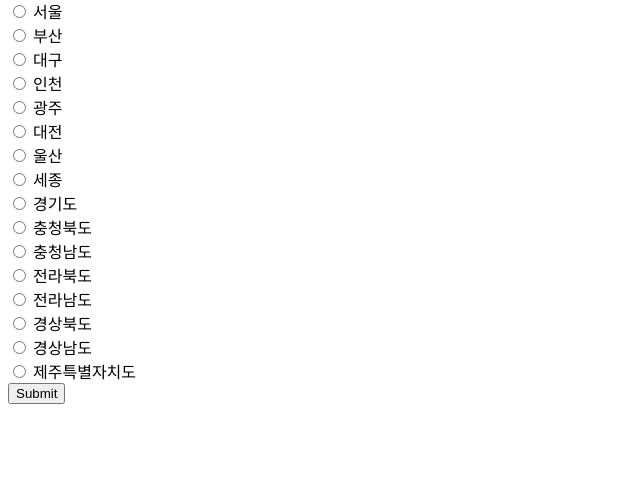
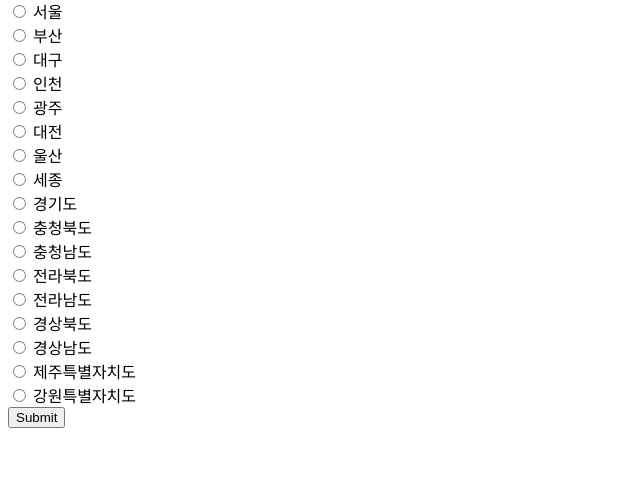
Before and after one commit to hansung1908/mini-project, a Flask app: page / in a window 1280 px wide. Shown: the part 130-622 px from the top of the page, without its empty margins (0-640 px from the left). Run offline with Flask 3, Linux system fonts and the light colour scheme; parts of the project's set-up code (start-up, migrations or seed data) failed here and were passed over.

```diff
--- a/fashion_project/app.py
+++ b/fashion_project/app.py
@@ -19,5 +19,4 @@ def view():
     weather_info = weather.weather_data.get(location, "날씨 정보를 찾을 수 없습니다.")
     return render_template('view.html', location=location, weather_info=weather_info)
 
-
 app.run(debug=True)
--- a/fashion_project/templates/index.html
+++ b/fashion_project/templates/index.html
@@ -41,7 +41,10 @@
         <label for="gyeongnam">경상남도</label><br>
         <input type="radio" id="jeju" name="location" value="제주">
         <label for="jeju">제주특별자치도</label><br>
+        <input type="radio" id="gangwon" name="location" value="강원">
+        <label for="gangwon">강원특별자치도</label><br>
         <input type="submit" value="Submit">
+
     </form>
 </body>
 </html>
--- a/fashion_project/weather.py
+++ b/fashion_project/weather.py
@@ -24,7 +24,7 @@ elif int(now_time[0:2]) < 24:
 
 print(now_date, now_time)
 
-# 서울, 부산, 대구, 인천, 광주, 대전, 울산, 세종, 경기, 충북, 충남, 전북, 전남, 경북, 경남, 제주순으로 좌표값
+# 서울, 부산, 대구, 인천, 광주, 대전, 울산, 세종, 경기, 충북, 충남, 전북, 전남, 경북, 경남, 제주, 강원순으로 좌표값
 xy_list = [(60, 127), (98, 76), (89, 90), (55, 124), (58, 74), (67, 100), (102, 84), (66, 103), \
            (60, 120), (69, 107), (68, 100), (63, 89), (51, 67), (89, 91), (91, 77), (52, 38), (73, 134)]
 
@@ -32,7 +32,7 @@ xy_list = [(60, 127), (98, 76), (89, 90), (55, 124), (58, 74), (67, 100), (102,
 api_key = "1%2FCFOLYKPhbqr5KCMfu2IA4Zl25N6B7KedYBRbxuh3AbeigZpcJtFG3pdO9DUDgohN8Qe2L%2BdHjidB1dwABAaQ%3D%3D"
 
 # 각 지역 이름
-locations = ["서울", "부산", "대구", "인천", "광주", "대전", "울산", "세종", "경기", "충북", "충남", "전북", "전남", "경북", "경남", "제주"]
+locations = ["서울", "부산", "대구", "인천", "광주", "대전", "울산", "세종", "경기", "충북", "충남", "전북", "전남", "경북", "경남", "제주", "강원"]
 
 # 각 지역의 온도, 강수량, 풍속
 temperature = []
@@ -60,7 +60,7 @@ for i in range(0, len(xy_list)):
 weather_data = {}
 for i in range(len(locations)):
     weather_data[locations[i]] = {
-        "기온": temperature[i],
+        "기온": float(temperature[i]),
         "강수량": precipitation[i],
         "풍속": wind_speed[i]
     }
```
Also changed, not shown: fashion_project/templates/view.html (+7 -0 lines), fashion_project/static/cold_weather_image.jpg (added), fashion_project/static/hot_weather_image.jpg (added), fashion_project/static/normal_weather_image.jpg (added).
